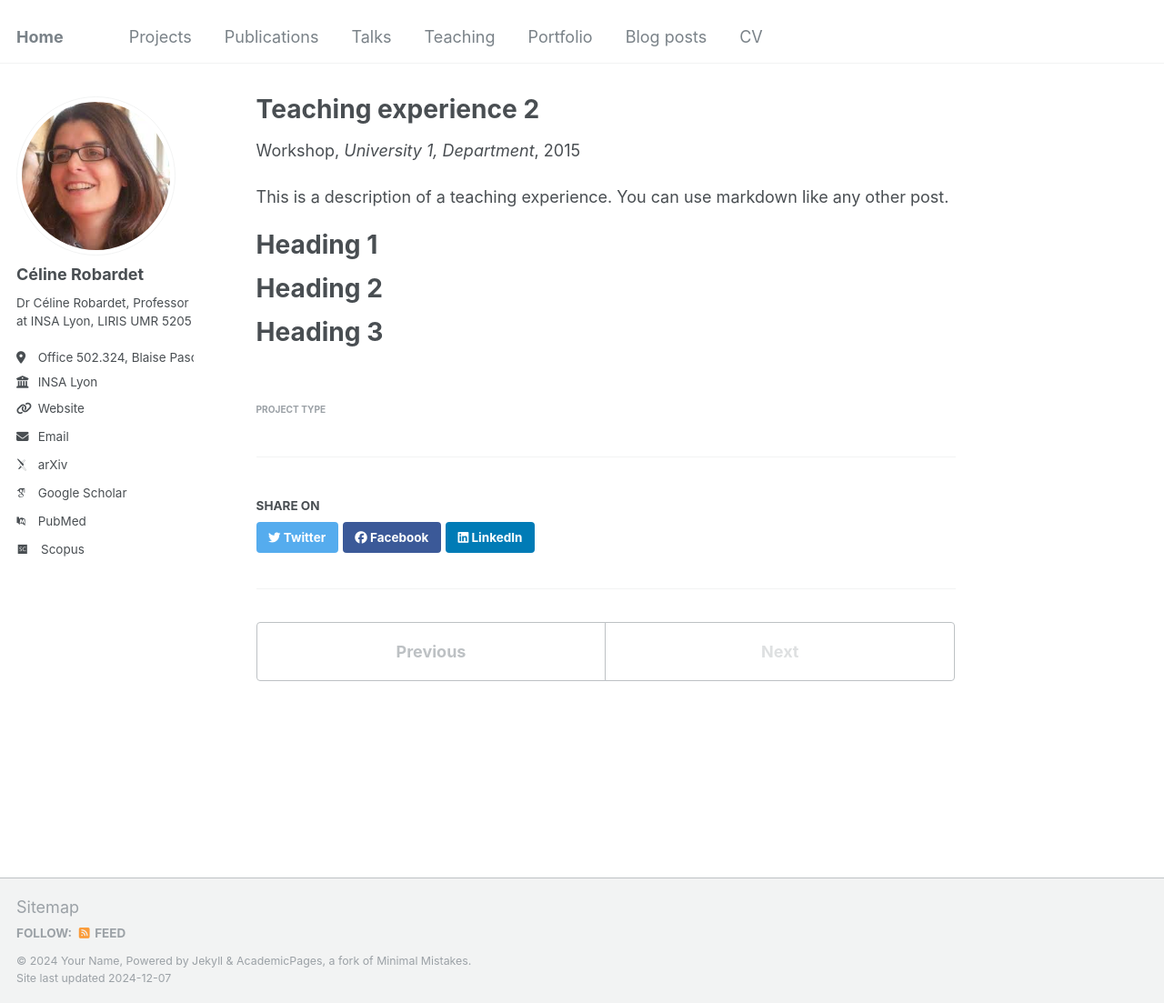
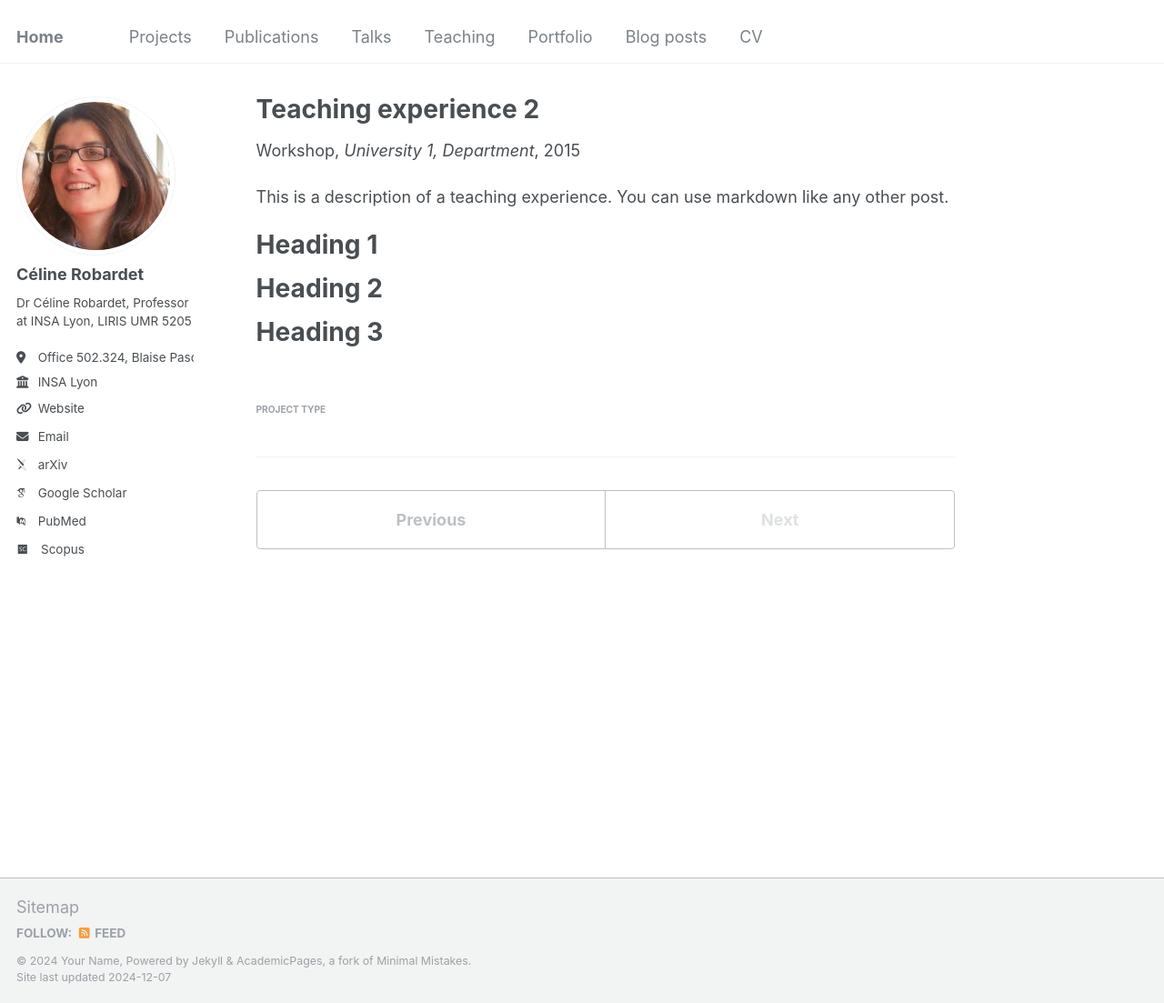
Before and after one commit to crobardet/crobardet.github.io, a Jekyll site: the page built from _teaching/2015-spring-teaching-2.md, in a window 1280 px wide and 1103 px high. Shown: the whole window at 91% size. Built offline with Jekyll 4.4.1, drawn with Linux system fonts in a browser that asks for light colours; some web fonts are replaced.

Commit message:
Update social-share.html

```diff
--- a/_includes/social-share.html
+++ b/_includes/social-share.html
@@ -1,6 +1,6 @@
 {% include base_path %}
 
-<section class="page__share">
+<!--section class="page__share">
   {% if site.data.ui-text[site.locale].share_on_label %}
     <h4 class="page__share-title">{{ site.data.ui-text[site.locale].share_on_label | default: "Share on" }}</h4>
   {% endif %}
@@ -10,4 +10,4 @@
   <a href="https://www.facebook.com/sharer/sharer.php?u={{ base_path }}{{ page.url }}" class="btn btn--facebook" title="{{ site.data.ui-text[site.locale].share_on_label | default: 'Share on' }} Facebook"><i class="fab fa-facebook" aria-hidden="true"></i><span> Facebook</span></a>
 
   <a href="https://www.linkedin.com/shareArticle?mini=true&url={{ base_path }}{{ page.url }}" class="btn btn--linkedin" title="{{ site.data.ui-text[site.locale].share_on_label | default: 'Share on' }} LinkedIn"><i class="fab fa-linkedin" aria-hidden="true"></i><span> LinkedIn</span></a>
-</section>
+</section-->
```
